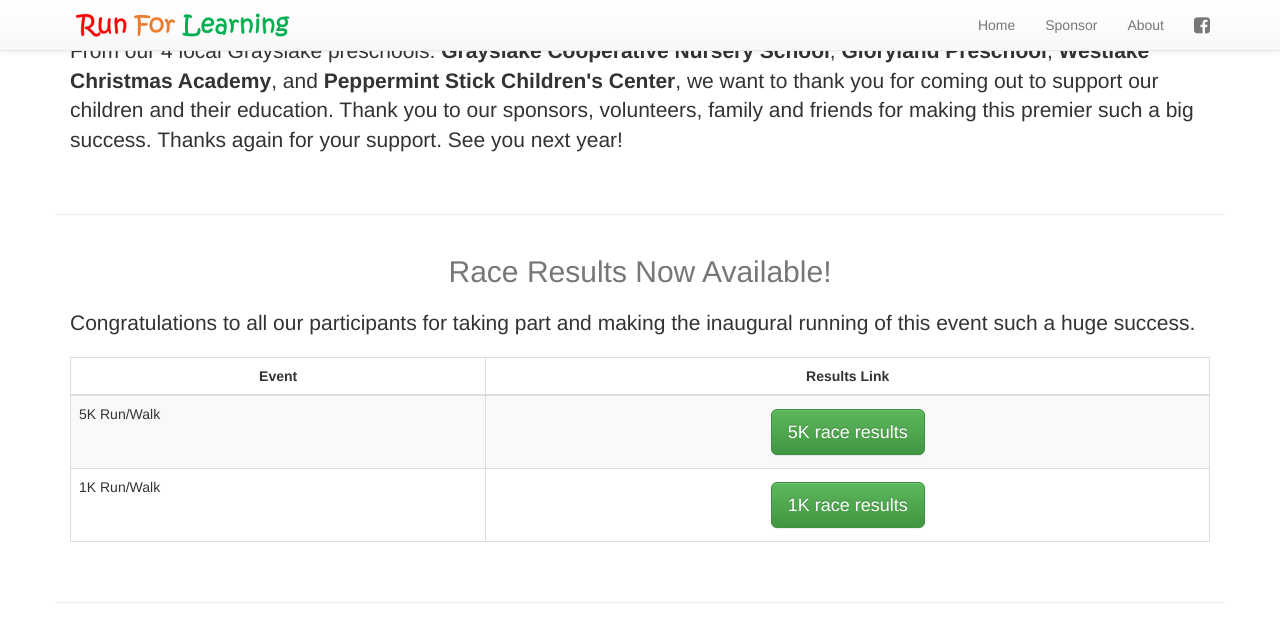
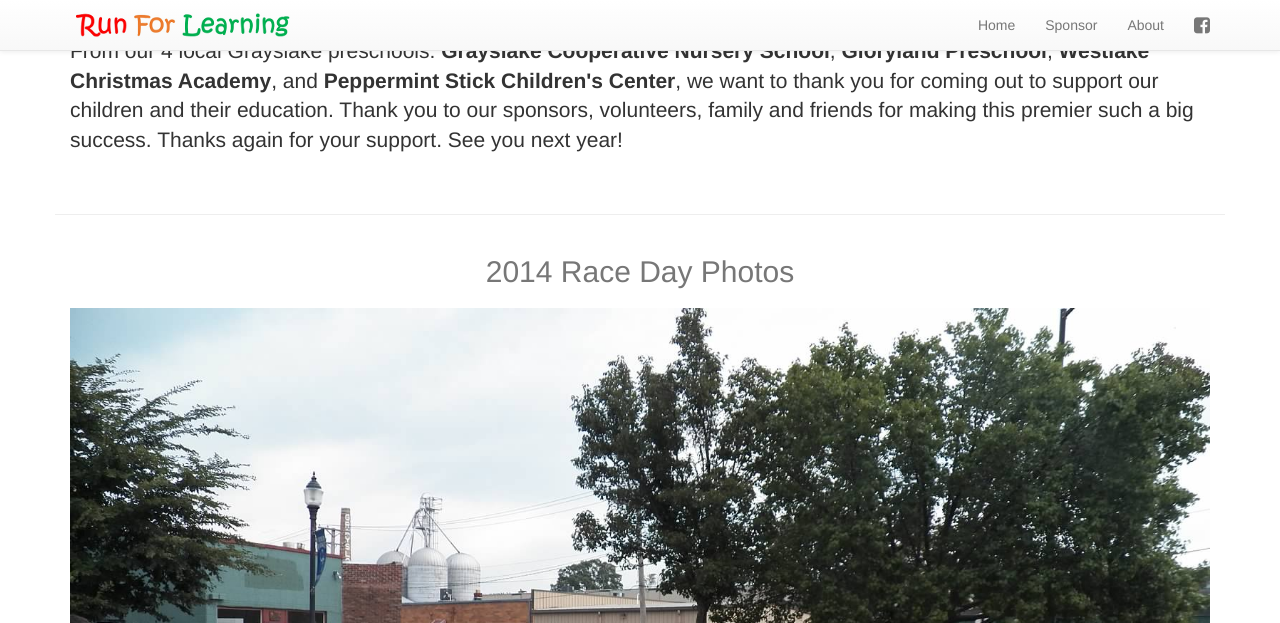
Before and after one commit to runforlearning/runforlearning.github.io, a Jekyll site: the page built from index.html, in a window 1280 px wide and 1400 px high, scrolled down 557 px. Shown: the top 623 px of the window. Built offline with Jekyll 4.4.1, drawn with Linux system fonts in a browser that asks for light colours; nearby versions of some CDN libraries; grey boxes are pictures that could not be loaded.

Commit message:
Adds Race day photo carousel

```diff
--- /dev/null
+++ b/_includes/race_day_photos.html
@@ -0,0 +1,44 @@
+<section id="race-day-photos">
+  <div class="container">
+    <div class="row">
+      <hr/>
+
+      <div class="col-md-12">
+        <h2 class="text-muted text-center">2014 Race Day Photos</h2>
+
+        <div id="race-day-photo-carousel" class="owl-carousel owl-theme">
+          <div class="item"><img class="lazyOwl" data-src="/assets/images/2014_race/99_2390.JPG" alt="..."></div>
+          <div class="item"><img class="lazyOwl" data-src="/assets/images/2014_race/99_2430.JPG" alt="..."></div>
+          <div class="item"><img class="lazyOwl" data-src="/assets/images/2014_race/99_2520.JPG" alt="..."></div>
+          <div class="item"><img class="lazyOwl" data-src="/assets/images/2014_race/100_1952.JPG" alt="..."></div>
+          <div class="item"><img class="lazyOwl" data-src="/assets/images/2014_race/100_1958.JPG" alt="..."></div>
+          <div class="item"><img class="lazyOwl" data-src="/assets/images/2014_race/100_2555.JPG" alt="..."></div>
+          <div class="item"><img class="lazyOwl" data-src="/assets/images/2014_race/100_2556.JPG" alt="..."></div>
+          <div class="item"><img class="lazyOwl" data-src="/assets/images/2014_race/100_2626.JPG" alt="..."></div>
+          <div class="item"><img class="lazyOwl" data-src="/assets/images/2014_race/100_2632.JPG" alt="..."></div>
+          <div class="item"><img class="lazyOwl" data-src="/assets/images/2014_race/100_2633.JPG" alt="..."></div>
+          <div class="item"><img class="lazyOwl" data-src="/assets/images/2014_race/100_2645.JPG" alt="..."></div>
+          <div class="item"><img class="lazyOwl" data-src="/assets/images/2014_race/100_2647.JPG" alt="..."></div>
+          <div class="item"><img class="lazyOwl" data-src="/assets/images/2014_race/100_2659.JPG" alt="..."></div>
+          <div class="item"><img class="lazyOwl" data-src="/assets/images/2014_race/100_2672.JPG" alt="..."></div>
+          <div class="item"><img class="lazyOwl" data-src="/assets/images/2014_race/100_2673.JPG" alt="..."></div>
+          <div class="item"><img class="lazyOwl" data-src="/assets/images/2014_race/100_2675.JPG" alt="..."></div>
+          <div class="item"><img class="lazyOwl" data-src="/assets/images/2014_race/100_2682.JPG" alt="..."></div>
+          <div class="item"><img class="lazyOwl" data-src="/assets/images/2014_race/100_2691.JPG" alt="..."></div>
+          <div class="item"><img class="lazyOwl" data-src="/assets/images/2014_race/100_2693.JPG" alt="..."></div>
+          <div class="item"><img class="lazyOwl" data-src="/assets/images/2014_race/100_2707.JPG" alt="..."></div>
+          <div class="item"><img class="lazyOwl" data-src="/assets/images/2014_race/100_2708.JPG" alt="..."></div>
+          <div class="item"><img class="lazyOwl" data-src="/assets/images/2014_race/100_2709.JPG" alt="..."></div>
+          <div class="item"><img class="lazyOwl" data-src="/assets/images/2014_race/100_2711.JPG" alt="..."></div>
+          <div class="item"><img class="lazyOwl" data-src="/assets/images/2014_race/100_2712.JPG" alt="..."></div>
+          <div class="item"><img class="lazyOwl" data-src="/assets/images/2014_race/100_2716.JPG" alt="..."></div>
+          <div class="item"><img class="lazyOwl" data-src="/assets/images/2014_race/100_2717.JPG" alt="..."></div>
+          <div class="item"><img class="lazyOwl" data-src="/assets/images/2014_race/100_2718.JPG" alt="..."></div>
+          <div class="item"><img class="lazyOwl" data-src="/assets/images/2014_race/100_2738.JPG" alt="..."></div>
+        </div>
+
+      </div>
+
+    </div>
+  </div>
+</section>
--- a/_layouts/default.html
+++ b/_layouts/default.html
@@ -43,5 +43,7 @@
     <script src="https://ajax.googleapis.com/ajax/libs/jquery/1.11.0/jquery.min.js"></script>
     <!-- Include all compiled plugins (below), or include individual files as needed -->
     <script src="//netdna.bootstrapcdn.com/bootstrap/3.1.1/js/bootstrap.min.js"></script>
+    <script src="/assets/javascript/owl.carousel.min.js"></script>
+    <script src="/assets/javascript/index.js"></script>
   </body>
 </html>
--- /dev/null
+++ b/assets/javascript/index.js
@@ -0,0 +1,16 @@
+$(document).ready(function() {
+
+  $("#race-day-photo-carousel").owlCarousel({
+
+    navigation: true,
+    slideSpeed : 300,
+    paginationSpeed : 400,
+    singleItem:true,
+    lazyLoad: true,
+    autoHeight: true,
+    autoPlay: 4000,
+    stopOnHover: true
+
+  });
+
+});
--- a/index.html
+++ b/index.html
@@ -28,6 +28,8 @@
 
 {% include thank_you.html %}
 
+{% include race_day_photos.html %}
+
 {% include congratulations.html %}
 
 {% include event_details.html %}
--- a/sass/_home.scss
+++ b/sass/_home.scss
@@ -55,3 +55,9 @@
   li > span:first-child { margin-left: 24px; }
   li > span { margin-left: 6px; }
 }
+
+#race-day-photo-carousel .item img {
+  display: block;
+  width: 100%;
+  height: auto;
+}
--- a/sass/main.css
+++ b/sass/main.css
@@ -1,5 +1,8 @@
 /* Sticky footer styles
  * -------------------------------------------------- */
+@import url(owl-carousel/owl.carousel.css);
+@import url(owl-carousel/owl.transitions.css);
+@import url(owl-carousel/owl.theme.css);
 html {
   position: relative;
   min-height: 100%; }
@@ -79,6 +82,11 @@
 #race-route-directions li > span {
   margin-left: 6px; }
 
+#race-day-photo-carousel .item img {
+  display: block;
+  width: 100%;
+  height: auto; }
+
 #sponsor-sidebar {
   background-color: #f5f5f5; }
 
--- a/sass/main.scss
+++ b/sass/main.scss
@@ -1,6 +1,9 @@
 @import 'sticky_footer';
 @import 'home';
 @import 'sponsor';
+@import 'owl-carousel/owl.carousel.css';
+@import 'owl-carousel/owl.transitions.css';
+@import 'owl-carousel/owl.theme.css';
 
 .btn {
   margin-top: 5px;
--- /dev/null
+++ b/sass/owl-carousel/owl.carousel.css
@@ -0,0 +1,70 @@
+/*
+ * 	Core Owl Carousel CSS File
+ *	v1.3.3
+ */
+
+/* clearfix */
+.owl-carousel .owl-wrapper:after {
+	content: ".";
+	display: block;
+	clear: both;
+	visibility: hidden;
+	line-height: 0;
+	height: 0;
+}
+/* display none until init */
+.owl-carousel{
+	display: none;
+	position: relative;
+	width: 100%;
+	-ms-touch-action: pan-y;
+}
+.owl-carousel .owl-wrapper{
+	display: none;
+	position: relative;
+	-webkit-transform: translate3d(0px, 0px, 0px);
+}
+.owl-carousel .owl-wrapper-outer{
+	overflow: hidden;
+	position: relative;
+	width: 100%;
+}
+.owl-carousel .owl-wrapper-outer.autoHeight{
+	-webkit-transition: height 500ms ease-in-out;
+	-moz-transition: height 500ms ease-in-out;
+	-ms-transition: height 500ms ease-in-out;
+	-o-transition: height 500ms ease-in-out;
+	transition: height 500ms ease-in-out;
+}
+
+.owl-carousel .owl-item{
+	float: left;
+}
+.owl-controls .owl-page,
+.owl-controls .owl-buttons div{
+	cursor: pointer;
+}
+.owl-controls {
+	-webkit-user-select: none;
+	-khtml-user-select: none;
+	-moz-user-select: none;
+	-ms-user-select: none;
+	user-select: none;
+	-webkit-tap-highlight-color: rgba(0, 0, 0, 0);
+}
+
+/* mouse grab icon */
+.grabbing {
+    cursor:url(/assets/images/owl-carousel/grabbing.png) 8 8, move;
+}
+
+/* fix */
+.owl-carousel  .owl-wrapper,
+.owl-carousel  .owl-item{
+	-webkit-backface-visibility: hidden;
+	-moz-backface-visibility:    hidden;
+	-ms-backface-visibility:     hidden;
+  -webkit-transform: translate3d(0,0,0);
+  -moz-transform: translate3d(0,0,0);
+  -ms-transform: translate3d(0,0,0);
+}
--- /dev/null
+++ b/sass/owl-carousel/owl.theme.css
@@ -0,0 +1,79 @@
+/*
+* 	Owl Carousel Owl Demo Theme
+*	v1.3.3
+*/
+
+.owl-theme .owl-controls{
+	margin-top: 10px;
+	text-align: center;
+}
+
+/* Styling Next and Prev buttons */
+
+.owl-theme .owl-controls .owl-buttons div{
+	color: #FFF;
+	display: inline-block;
+	zoom: 1;
+	*display: inline;/*IE7 life-saver */
+	margin: 5px;
+	padding: 3px 10px;
+	font-size: 12px;
+	-webkit-border-radius: 30px;
+	-moz-border-radius: 30px;
+	border-radius: 30px;
+	background: #869791;
+	filter: Alpha(Opacity=50);/*IE7 fix*/
+	opacity: 0.5;
+}
+/* Clickable class fix problem with hover on touch devices */
+/* Use it for non-touch hover action */
+.owl-theme .owl-controls.clickable .owl-buttons div:hover{
+	filter: Alpha(Opacity=100);/*IE7 fix*/
+	opacity: 1;
+	text-decoration: none;
+}
+
+/* Styling Pagination*/
+
+.owl-theme .owl-controls .owl-page{
+	display: inline-block;
+	zoom: 1;
+	*display: inline;/*IE7 life-saver */
+}
+.owl-theme .owl-controls .owl-page span{
+	display: block;
+	width: 12px;
+	height: 12px;
+	margin: 5px 7px;
+	filter: Alpha(Opacity=50);/*IE7 fix*/
+	opacity: 0.5;
+	-webkit-border-radius: 20px;
+	-moz-border-radius: 20px;
+	border-radius: 20px;
+	background: #869791;
+}
+
+.owl-theme .owl-controls .owl-page.active span,
+.owl-theme .owl-controls.clickable .owl-page:hover span{
+	filter: Alpha(Opacity=100);/*IE7 fix*/
+	opacity: 1;
+}
+
+/* If PaginationNumbers is true */
+
+.owl-theme .owl-controls .owl-page span.owl-numbers{
+	height: auto;
+	width: auto;
+	color: #FFF;
+	padding: 2px 10px;
+	font-size: 12px;
+	-webkit-border-radius: 30px;
+	-moz-border-radius: 30px;
+	border-radius: 30px;
+}
+
+/* preloading images */
+.owl-item.loading{
+	min-height: 150px;
+	background: url(/assets/images/owl-carousel/AjaxLoader.gif) no-repeat center center
+}
```
Also changed, not shown: assets/images/owl-carousel/AjaxLoader.gif (added), assets/images/owl-carousel/grabbing.png (added), assets/javascript/owl.carousel.min.js (added), sass/owl-carousel/owl.transitions.css (added).
